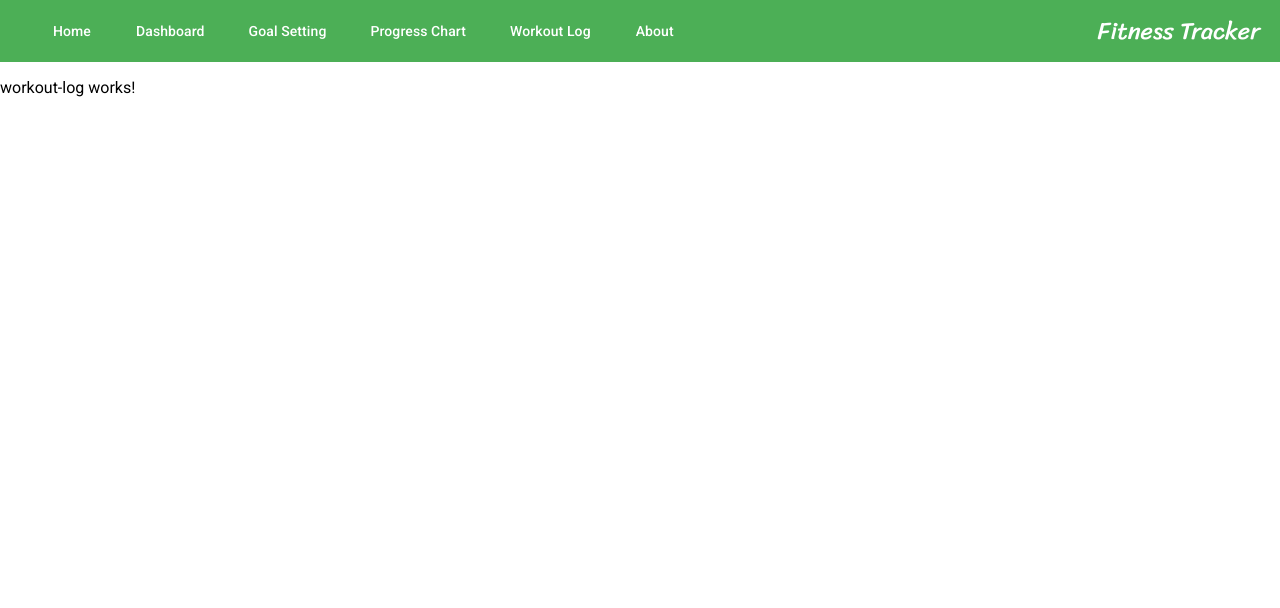
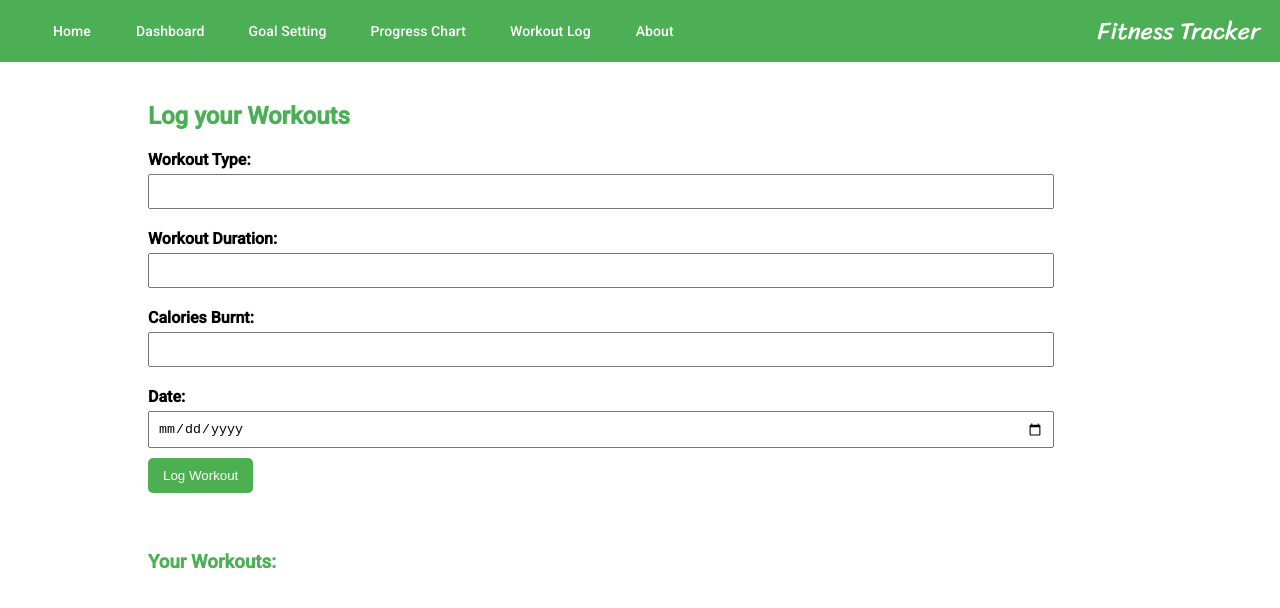
Before and after one commit to AristeaLachana/fitness-tracker, an Angular app: page /workout-log in a window 1280 px wide. Shown: the top 608 px of the page. Built offline with nearby package versions, Linux system fonts and the light colour scheme.

Commit message:
Workout Log

```diff
--- a/package.json
+++ b/package.json
@@ -19,6 +19,8 @@
     "@angular/platform-browser": "^19.2.0",
     "@angular/platform-browser-dynamic": "^19.2.0",
     "@angular/router": "^19.2.0",
+    "chart.js": "^4.4.8",
+    "ng2-charts": "^8.0.0",
     "rxjs": "~7.8.0",
     "tslib": "^2.3.0",
     "zone.js": "~0.15.0"
--- a/src/app/goal-setting/goal-setting.component.css
+++ b/src/app/goal-setting/goal-setting.component.css
@@ -39,6 +39,6 @@ ul {
     padding: 0;
 }
 
-iil {
+li {
     margin: 5px 0;
 }
--- a/src/app/progress-chart/progress-chart.component.css
+++ b/src/app/progress-chart/progress-chart.component.css
@@ -0,0 +1,9 @@
+.chart-container {
+    padding: 20px;
+    text-align: center;
+}
+
+canvas {
+    max-width: 600px;
+    margin: 0 auto;
+}
--- a/src/app/progress-chart/progress-chart.component.html
+++ b/src/app/progress-chart/progress-chart.component.html
@@ -1 +1,11 @@
-<p>progress-chart works!</p>
+<!-- <div class="chart-container">
+    <h2>Progress Chart</h2>
+    <canvas baseChart
+        [datasets]="chartData.datasets"
+        [labels]="chartData.labels"
+        [options]="chartOptions"
+        [legend]="true"
+        [chartType]="'line'">
+    </canvas>
+</div>
+-->
--- a/src/app/progress-chart/progress-chart.component.ts
+++ b/src/app/progress-chart/progress-chart.component.ts
@@ -1,11 +1,41 @@
-import { Component } from '@angular/core';
+import { Component, OnInit } from '@angular/core';
+import { ChartData, ChartOptions } from 'chart.js';
 
 @Component({
   selector: 'app-progress-chart',
   imports: [],
+  standalone: true,
   templateUrl: './progress-chart.component.html',
   styleUrl: './progress-chart.component.css'
 })
-export class ProgressChartComponent {
+export class ProgressChartComponent implements OnInit {
+  chartData: ChartData<'line'> = {
+    labels: [],
+    datasets: [
+      {
+        label: 'Calories Burnt',
+        data: [],
+        borderColor: 'rgba(75, 192, 192, 1)',
+        backgroundColor: 'rgba(75, 192, 192, 0.2)',
+        fill: true,
+      }
+    ]
+  };
 
+  chartOptions: ChartOptions<'line'> = {
+    responsive: true,
+    plugins: {
+      legend: {
+        display: true,
+      },
+    },
+  };
+
+  ngOnInit() {
+    this.loadChartData();
+  }
+
+  loadChartData() {
+    //data !!!!!!!!!!
+  }
 }
--- a/src/app/workout-log/workout-log.component.css
+++ b/src/app/workout-log/workout-log.component.css
@@ -0,0 +1,44 @@
+.workout-log-container {
+    padding: 20px;
+    text-align: left;
+    margin-left: 10%;
+    margin-right: 10%;
+}
+
+h2, h3 {
+    color: #4CAF56;
+}
+
+form {
+    margin-bottom: 20px;
+}
+
+label {
+    display: block;
+    margin: 10px 0 5px;
+    font-weight: bold;
+}
+
+input {
+    width: 90%;
+    padding: 8px;
+    margin-bottom: 10px;
+}
+
+button {
+    padding: 10px 15px;
+    background-color: #4CAF50;
+    color: white;
+    border: none;
+    border-radius: 5px;
+    cursor: pointer;
+}
+
+ul {
+    list-style-type: square;
+    padding: 0;
+}
+
+li {
+    margin: 5px 0;
+}
--- a/src/app/workout-log/workout-log.component.html
+++ b/src/app/workout-log/workout-log.component.html
@@ -1 +1,27 @@
-<p>workout-log works!</p>
+<div class="workout-log-container">
+    <h2>Log your Workouts</h2>
+    <form (ngSubmit)="logWorkout()">
+        <label for="workoutType">Workout Type:</label>
+        <input type="text" id="workoutType" [(ngModel)]="workoutType" name="workoutType" required/>
+
+        <label for="duration">Workout Duration:</label>
+        <input type="number" id="duration" [(ngModel)]="duration" name="duration" required/>
+
+        <label for="calories">Calories Burnt:</label>
+        <input type="number" id="calories" [(ngModel)]="calories" name="calories" required/>
+
+        <label for="date">Date:</label>
+        <input type="date" id="date" [(ngModel)]="date" name="date" required/>
+
+        <br><button type="submit">Log Workout</button>
+    </form>
+
+    <div *ngIf="workoutSaved">Workout Logged Successfully</div>
+    <br>
+    <h3>Your Workouts:</h3>
+    <ul>
+        <li *ngFor="let workout of workouts">
+            {{ workout.type }} - Duration: {{ workout.duration }} minues, Calories burnt: {{ workout.calories }}, Date: {{ workout.date | date}}
+        </li>
+    </ul>
+</div>
--- a/src/app/workout-log/workout-log.component.ts
+++ b/src/app/workout-log/workout-log.component.ts
@@ -1,11 +1,48 @@
 import { Component } from '@angular/core';
+import { FormsModule } from '@angular/forms';
+import { CommonModule } from '@angular/common';
+
+export interface Workout {
+  id: number;
+  type: string;
+  duration: number;
+  calories: number;
+  date: Date;
+}
 
 @Component({
   selector: 'app-workout-log',
-  imports: [],
+  imports: [FormsModule, CommonModule],
   templateUrl: './workout-log.component.html',
   styleUrl: './workout-log.component.css'
 })
 export class WorkoutLogComponent {
+  workouts: Workout[] = [];
+  workoutType: string = '';
+  duration: number | null = null;
+  calories: number | null = null;
+  date: Date | null = null;
+  workoutSaved: boolean = false;
 
+  logWorkout() {
+    if (this.workoutType && this.duration && this.calories && this.date){
+      const newWorkout: Workout = {
+        id: this.workouts.length + 1,
+        type: this.workoutType,
+        duration: this.duration,
+        calories: this.calories,
+        date: this.date
+      };
+      this.workouts.push(newWorkout);
+      this.workoutSaved = true;
+      this.resetForm()
+    }
+  }
+
+  resetForm() {
+    this.workoutType = '',
+    this.duration = null,
+    this.calories = null,
+    this.date = null;
+  }
 }
```
Also changed, not shown: 1 other file (tests, documents, lock files or other folders).
